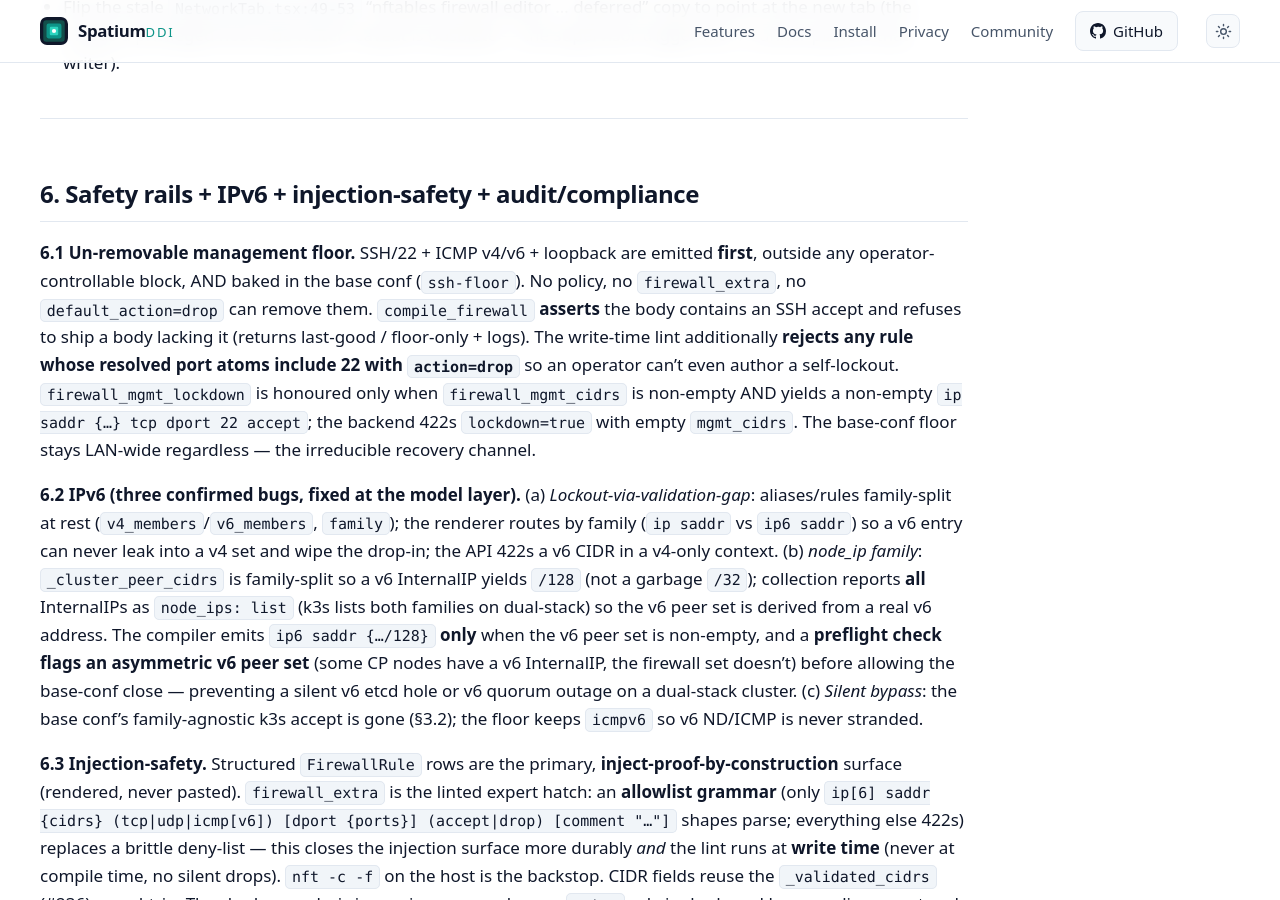
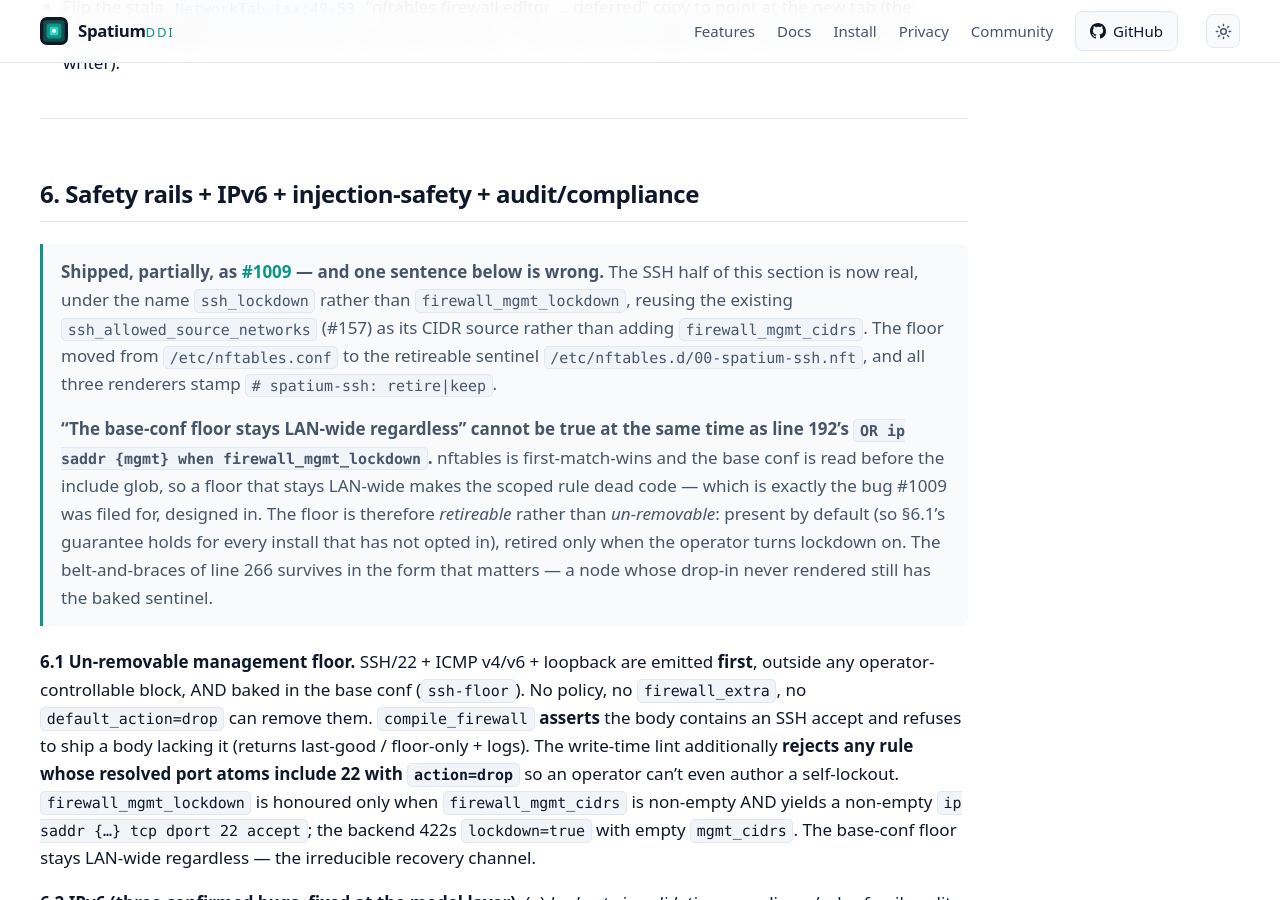
Before and after one commit to spatiumddi/spatiumddi.github.io, a Jekyll site: the page built from design/FLEET_FIREWALL.md, in a window 1280 px wide and 900 px high, scrolled down 17415 px. Built offline with Jekyll 4.4.1, drawn with Linux system fonts in a browser that asks for light colours; our own code applies the rules of GitHub Pages for plain Markdown files.

Commit message:
docs: publish main@450dc22
Mirrored from spatiumddi/spatiumddi@450dc2224b74168ce3b4c53e9a233fa5370c06a3 by the docs-publish workflow. Do not edit this repository directly.

```diff
--- a/design/FLEET_FIREWALL.md
+++ b/design/FLEET_FIREWALL.md
@@ -394,6 +394,25 @@ A new top-level **Firewall** surface under the Fleet sidebar **Services** group
 
 ## 6. Safety rails + IPv6 + injection-safety + audit/compliance
 
+> **Shipped, partially, as [#1009](https://github.com/spatiumddi/spatiumddi/issues/1009) — and one sentence below is wrong.**
+> The SSH half of this section is now real, under the name `ssh_lockdown`
+> rather than `firewall_mgmt_lockdown`, reusing the existing
+> `ssh_allowed_source_networks` (#157) as its CIDR source rather than adding
+> `firewall_mgmt_cidrs`. The floor moved from `/etc/nftables.conf` to the
+> retireable sentinel `/etc/nftables.d/00-spatium-ssh.nft`, and all three
+> renderers stamp `# spatium-ssh: retire|keep`.
+>
+> **"The base-conf floor stays LAN-wide regardless" cannot be true at the
+> same time as line 192's `OR ip saddr {mgmt} when firewall_mgmt_lockdown`.**
+> nftables is first-match-wins and the base conf is read before the include
+> glob, so a floor that stays LAN-wide makes the scoped rule dead code — which
+> is exactly the bug #1009 was filed for, designed in. The floor is therefore
+> *retireable* rather than *un-removable*: present by default (so §6.1's
+> guarantee holds for every install that has not opted in), retired only when
+> the operator turns lockdown on. The belt-and-braces of line 266 survives in
+> the form that matters — a node whose drop-in never rendered still has the
+> baked sentinel.
+
 **6.1 Un-removable management floor.** SSH/22 + ICMP v4/v6 + loopback are emitted **first**, outside any operator-controllable block, AND baked in the base conf (`ssh-floor`). No policy, no `firewall_extra`, no `default_action=drop` can remove them. `compile_firewall` **asserts** the body contains an SSH accept and refuses to ship a body lacking it (returns last-good / floor-only + logs). The write-time lint additionally **rejects any rule whose resolved port atoms include 22 with `action=drop`** so an operator can't even author a self-lockout. `firewall_mgmt_lockdown` is honoured only when `firewall_mgmt_cidrs` is non-empty AND yields a non-empty `ip saddr {…} tcp dport 22 accept`; the backend 422s `lockdown=true` with empty `mgmt_cidrs`. The base-conf floor stays LAN-wide regardless — the irreducible recovery channel.
 
 **6.2 IPv6 (three confirmed bugs, fixed at the model layer).** (a) *Lockout-via-validation-gap*: aliases/rules family-split at rest (`v4_members`/`v6_members`, `family`); the renderer routes by family (`ip saddr` vs `ip6 saddr`) so a v6 entry can never leak into a v4 set and wipe the drop-in; the API 422s a v6 CIDR in a v4-only context. (b) *node_ip family*: `_cluster_peer_cidrs` is family-split so a v6 InternalIP yields `/128` (not a garbage `/32`); collection reports **all** InternalIPs as `node_ips: list` (k3s lists both families on dual-stack) so the v6 peer set is derived from a real v6 address. The compiler emits `ip6 saddr {…/128}` **only** when the v6 peer set is non-empty, and a **preflight check flags an asymmetric v6 peer set** (some CP nodes have a v6 InternalIP, the firewall set doesn't) before allowing the base-conf close — preventing a silent v6 etcd hole or v6 quorum outage on a dual-stack cluster. (c) *Silent bypass*: the base conf's family-agnostic k3s accept is gone (§3.2); the floor keeps `icmpv6` so v6 ND/ICMP is never stranded.
```
Also changed, not shown: deployment/APPLIANCE.md (+14 -4 lines).
